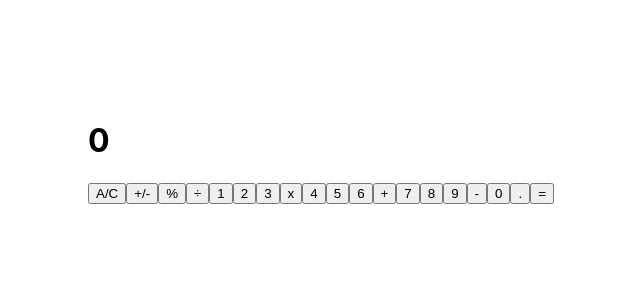
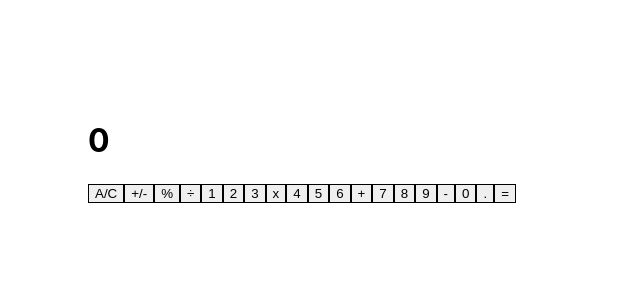
Before and after one commit to luisvinicius09/calculatorReact, a React (Create React App) app: page / in a window 1280 px wide. Shown: the top 300 px of the page, without its empty margins (202-842 px from the left). Built offline with nearby package versions, Linux system fonts and the light colour scheme.

Commit message:
Add style to individual buttons

```diff
--- a/src/components/Button.js
+++ b/src/components/Button.js
@@ -1,11 +1,22 @@
 import PropTypes from 'prop-types';
 
-const Button = ({ value, clickHandler }) => {
+const Button = ({
+  value, clickHandler, color, wide,
+}) => {
   const handleClick = () => clickHandler(value);
+
+  const size = wide ? '1 1 50%' : '1 1 25%';
+
+  const styles = {
+    color: 'black',
+    border: '1px solid black',
+    backgroundColor: color,
+    flex: size,
+  };
 
   return (
     <>
-      <button type="button" onClick={handleClick}>{value}</button>
+      <button style={styles} type="button" onClick={handleClick}>{value}</button>
     </>
   );
 };
@@ -15,4 +26,6 @@ export default Button;
 Button.propTypes = {
   value: PropTypes.string.isRequired,
   clickHandler: PropTypes.func.isRequired,
+  color: PropTypes.string.isRequired,
+  wide: PropTypes.bool.isRequired,
 };
```
